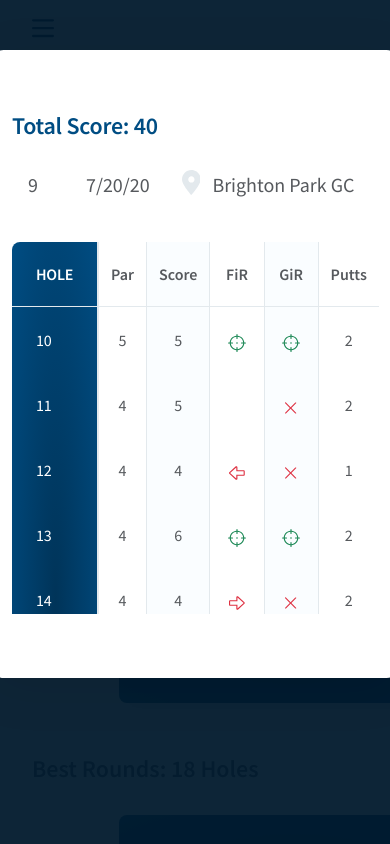
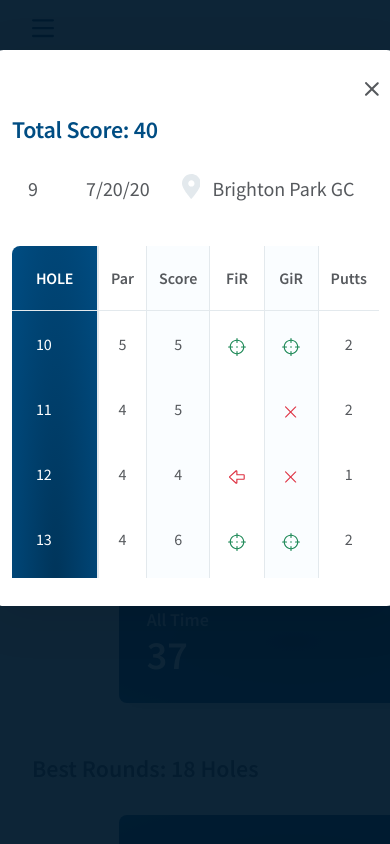
Before and after one commit to dkersten/golf-scorecard-v1, a React (Create React App) app: page /scorecards in a window 390 px wide. Both pictures are taken after a click on the button "Open Modal". Shown: the top 844 px of the page. Built offline with nearby package versions, Linux system fonts and the light colour scheme; some icons are missing.

Commit message:
working on making modal responsive

```diff
--- a/src/Components/Modal.js
+++ b/src/Components/Modal.js
@@ -1,6 +1,9 @@
 // components
-import Button from 'react-bootstrap/Button'
+// import Button from 'react-bootstrap/Button'
 import Modal from 'react-bootstrap/Modal'
+
+// assets
+import { ReactComponent as CloseIcon } from '../Assets/Icons/close-icon.svg'
 
 const ResuableModal = (props) => {
   return (
@@ -17,8 +20,16 @@ const ResuableModal = (props) => {
         overflowY: 'auto'
         }}
       >
+        <div className="modal-head">
+            <button
+                aria-label='Close Modal'
+                className='btn-close'
+                onClick={props.onHide}
+            >
+                <CloseIcon />
+            </button>
+        </div>
         {props.scorecard}
-        <Button onClick={props.onHide}>Close</Button>
       </Modal.Body>
     </Modal>
   )
--- a/src/styling/config.scss
+++ b/src/styling/config.scss
@@ -211,11 +211,29 @@ body.modal-open {
         left: 50%;
         transform: translateX(-50%);
         z-index: 1001;
-        padding: $s-lg3 0;
+        padding: $s-md3 0;
         border-radius: $br-xl;
     }
 
     .modal-content {
         margin: 0 $s-md1;
+
+        .modal-head {
+            display: flex;
+            justify-content: flex-end;
+            margin-bottom: $s-sm3;
+        }
+
+        .btn-close {
+            background: rgba(0,0,0,0);
+            border: none;
+            padding: 0;
+
+            svg {
+                height: 22px;
+                width: auto;
+                fill: $color-font-light-theme;
+            }
+        }
     }
 }
```
